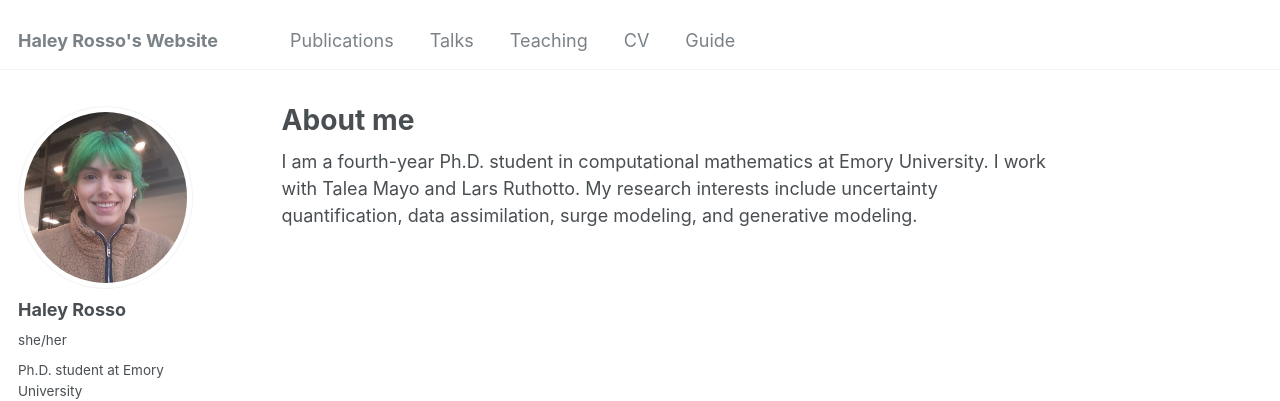
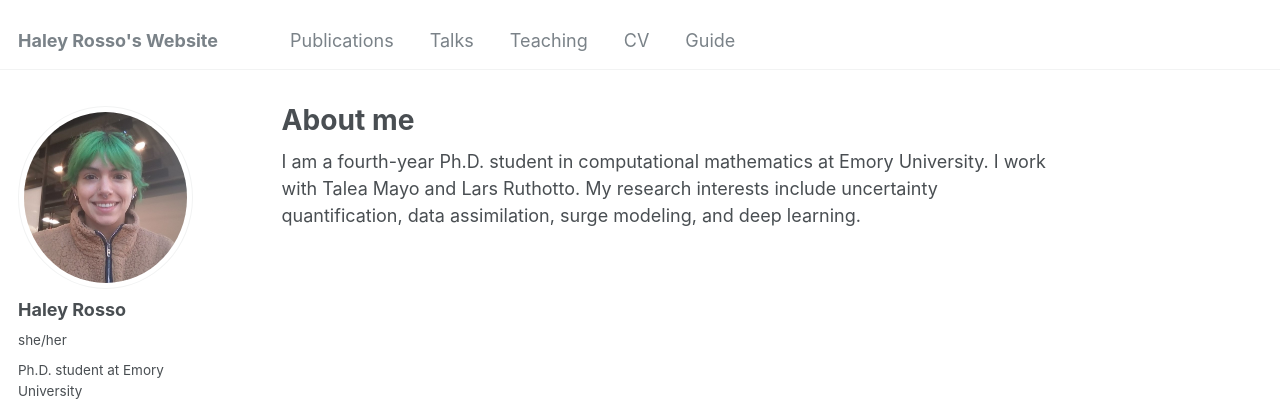
Before and after one commit to hrosso710/hrosso710.github.io, a Jekyll site: the page built from _pages/about.md, in a window 1280 px wide. Shown: the top 401 px of the page. Built offline with Jekyll 4.4.1, drawn with Linux system fonts in a browser that asks for light colours; some web fonts are replaced; a file with an impossible date is left out.

Commit message:
Update about.md

```diff
--- a/_pages/about.md
+++ b/_pages/about.md
@@ -7,4 +7,4 @@ redirect_from:
   - /about.html
 ---
 
-I am a fourth-year Ph.D. student in computational mathematics at Emory University. I work with Talea Mayo and Lars Ruthotto. My research interests include uncertainty quantification, data assimilation, surge modeling, and generative modeling.
+I am a fourth-year Ph.D. student in computational mathematics at Emory University. I work with Talea Mayo and Lars Ruthotto. My research interests include uncertainty quantification, data assimilation, surge modeling, and deep learning.
```
